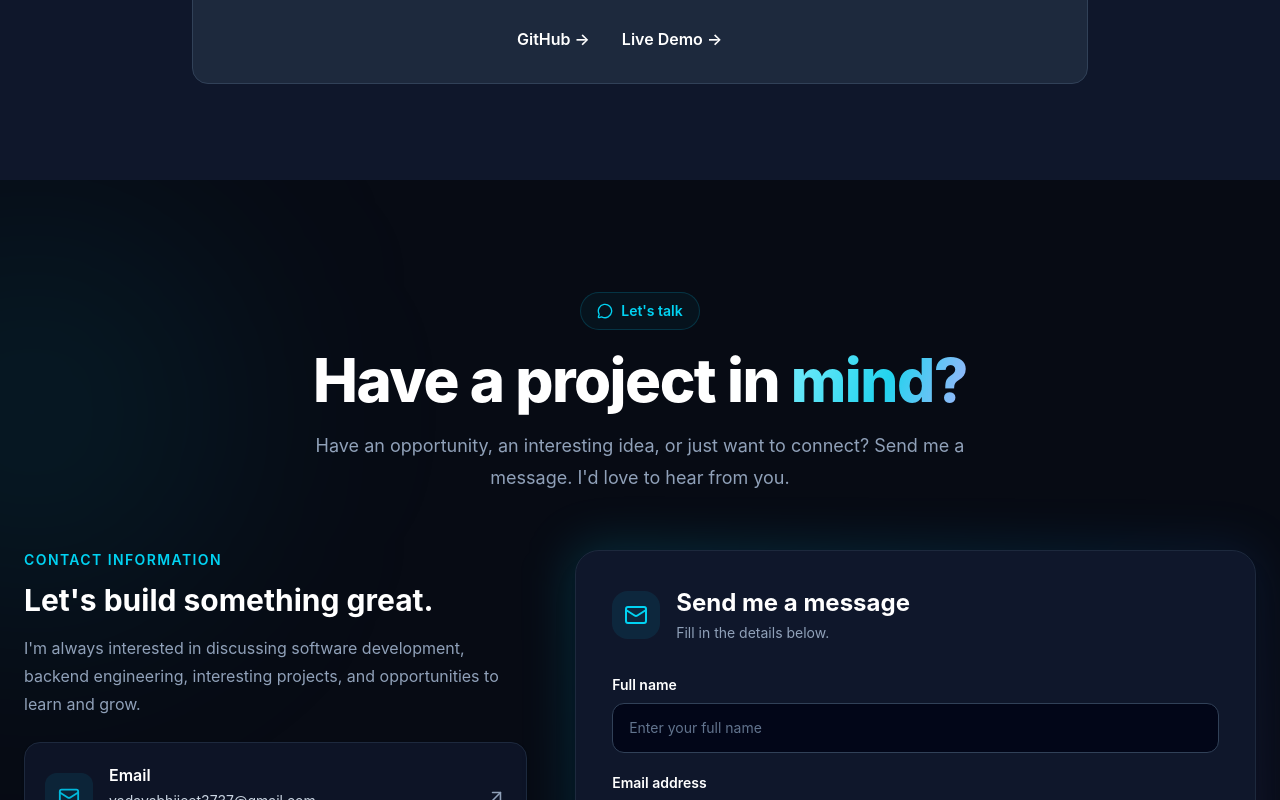
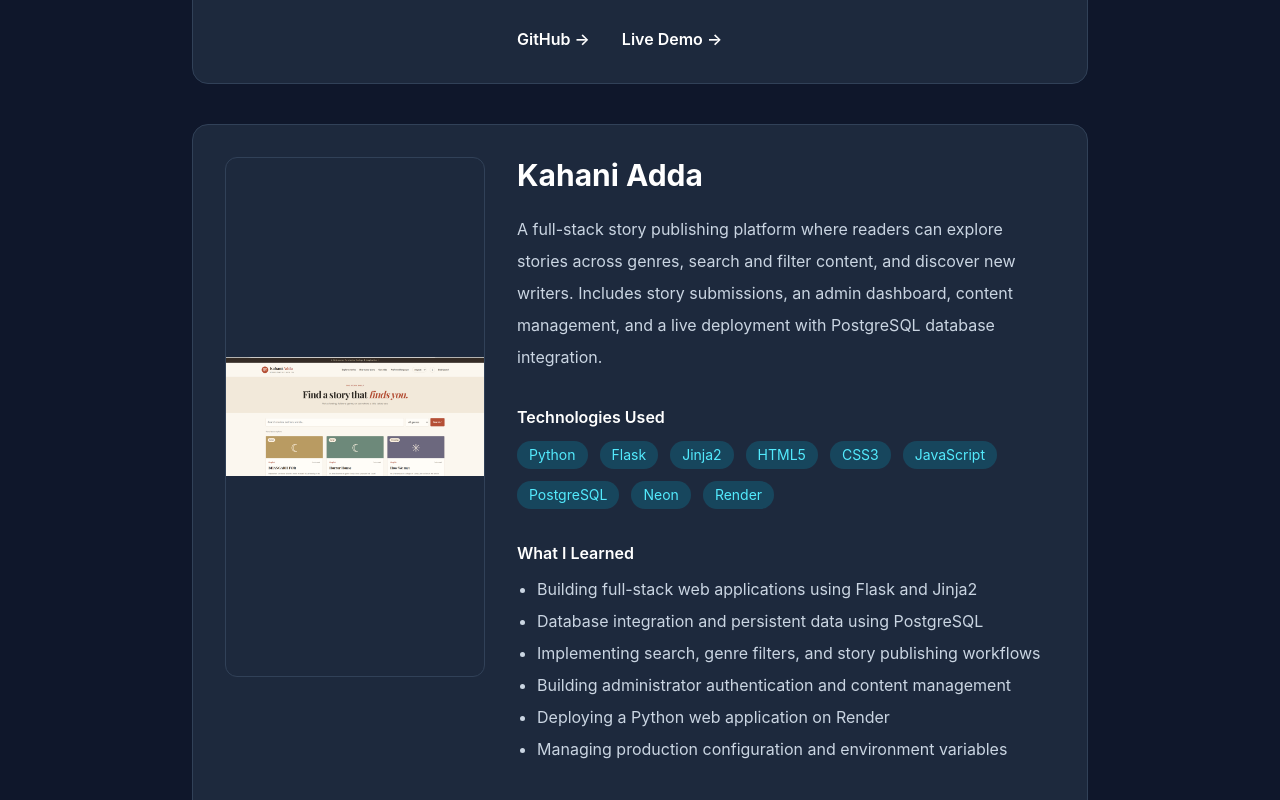
Before and after one commit to abhijeetyadav37/portfolio, a React app: page / in a window 1280 px wide. Shown: the part 5420-6220 px from the top of the page. Built offline with nearby package versions, Linux system fonts and the light colour scheme; the HTML template or start-up script is replaced by a standard one.

Commit message:
added kahani-adda

```diff
--- a/src/sections/Projects.jsx
+++ b/src/sections/Projects.jsx
@@ -2,7 +2,7 @@ import { motion } from "framer-motion";
 import ProjectCard from "../components/ProjectCard";
 import passwordChecker from "../assets/projects/password-checker.png";
 import dashboardImage from "../assets/projects/dashboard.png";
-
+import kahaniAddaImage from "../assets/kahani-adda.png";
 
 function Projects() {
   const projects = [
@@ -35,6 +35,7 @@ function Projects() {
       image: passwordChecker,
     },
 
+
     {
       title: "CyberSaarthi",
 
@@ -66,6 +67,38 @@ function Projects() {
 
       image: dashboardImage,
     },
+
+{
+  title: "Kahani Adda",
+  description:
+    "A full-stack story publishing platform where readers can explore stories across genres, search and filter content, and discover new writers. Includes story submissions, an admin dashboard, content management, and a live deployment with PostgreSQL database integration.",
+  technologies: [
+    "Python",
+    "Flask",
+    "Jinja2",
+    "HTML5",
+    "CSS3",
+    "JavaScript",
+    "PostgreSQL",
+    "Neon",
+    "Render"
+  ],
+  learned: [
+    "Building full-stack web applications using Flask and Jinja2",
+    "Database integration and persistent data using PostgreSQL",
+    "Implementing search, genre filters, and story publishing workflows",
+    "Building administrator authentication and content management",
+    "Deploying a Python web application on Render",
+    "Managing production configuration and environment variables"
+  ],
+  github: "https://github.com/abhijeetyadav37/kahaniAdda",
+  live: "https://kahaniadda.onrender.com",
+  image: kahaniAddaImage
+}
+
+
+
+
   ];
 
   return (
```
Also changed, not shown: src/assets/kahani-adda.png (added).
